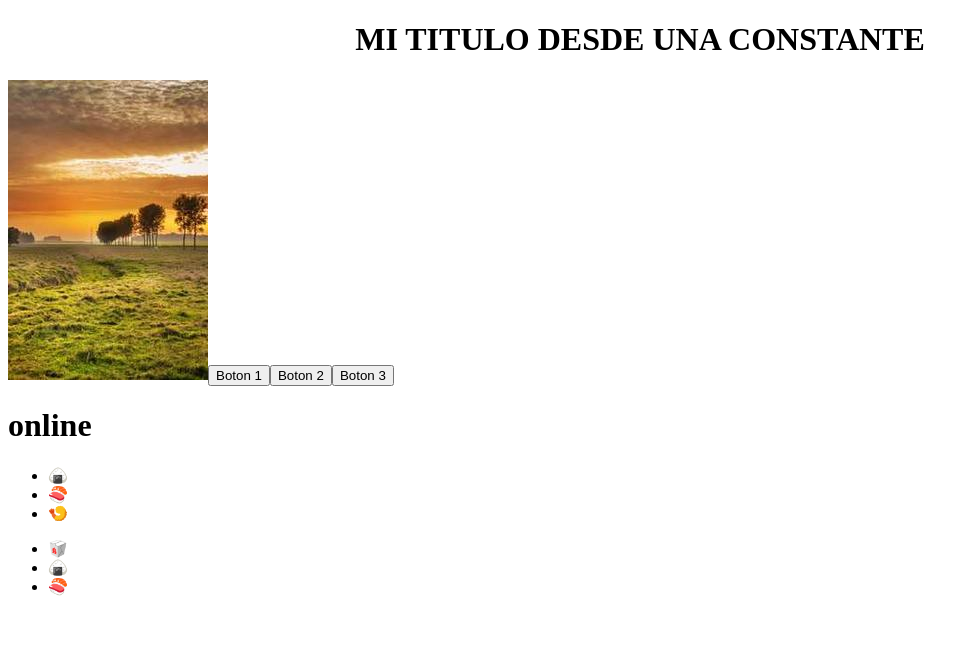
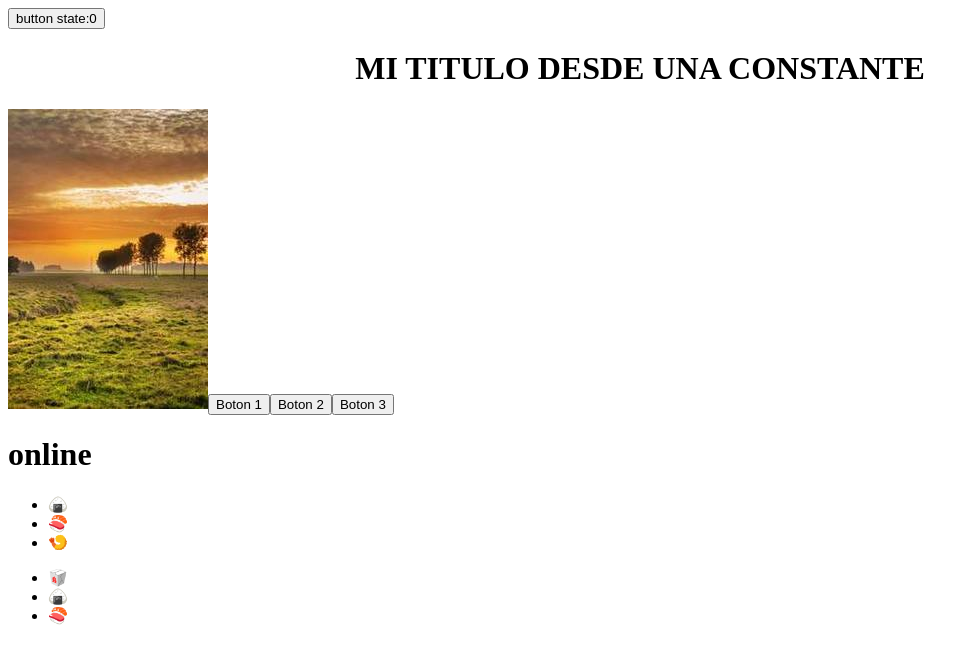
Before and after one commit to elpolituber/fundamentosReact, a React (Vite) app: page / in a window 1280 px wide. Shown: the top 664 px of the page, without its empty margins (0-979 px from the left). Built offline with nearby package versions, Linux system fonts and the light colour scheme.

Commit message:
Introduccion useState

```diff
--- a/src/App.jsx
+++ b/src/App.jsx
@@ -2,6 +2,7 @@ import img1 from './assets/images/img1.jpg'
 import MyButton from './components/MyButton';
 import WelcomeText from './components/WelcomeText';
 import ListFruts from './components/fruts/ListFrut';
+import ButtonState from './components/ButtonState';
 
 const App = () => {
   const title="Mi titulo desde una constante";
@@ -11,6 +12,7 @@ const App = () => {
   const frut2=['🥡','🍙','🍣'];
   return (
     <>
+      <ButtonState/>
       <h1 className={classTitle}> {title.toLocaleUpperCase()}</h1>
       <img src={img1} alt={`imagen-${title}`}/>
       <MyButton text='Boton 1'/>
--- /dev/null
+++ b/src/components/ButtonState.jsx
@@ -0,0 +1,12 @@
+import { useState } from "react"
+
+const ButtonState=()=>{
+  const arrayState= useState(0)
+  const stateNumber=arrayState[0]
+  const stateFunction=arrayState[1]
+  const hundleClick=()=>{
+    stateFunction(stateNumber+1)
+  }
+  return <button onClick={hundleClick}>button state:{stateNumber}</button>
+}
+export default ButtonState;
```
